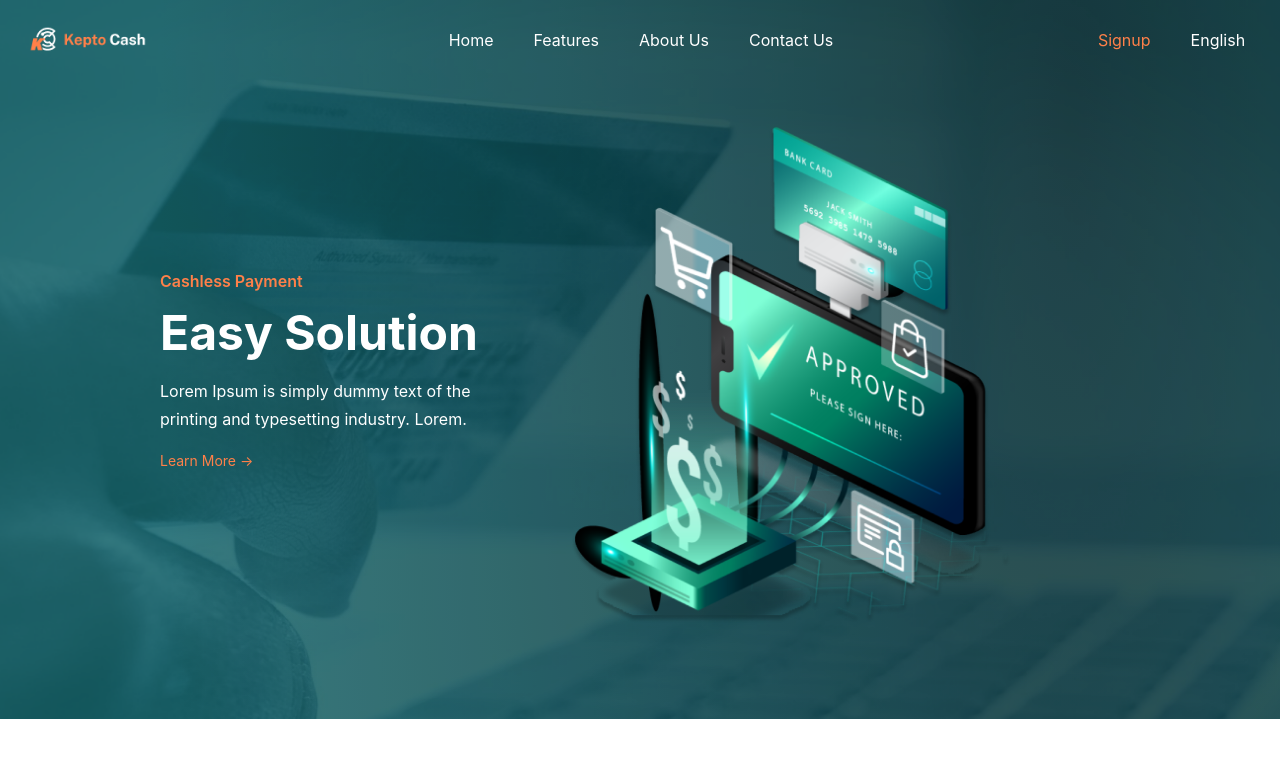
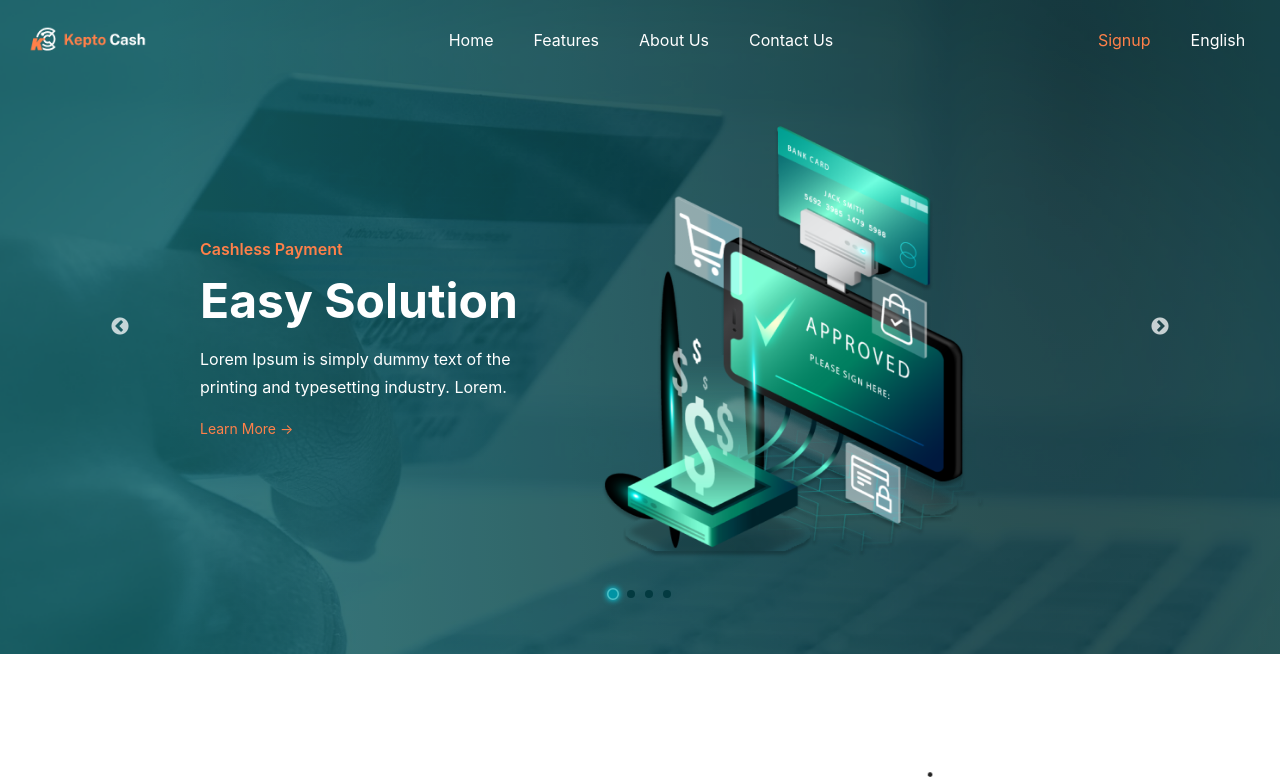
Before and after one commit to masudrana2779/keptocash, a Next.js app: page / in a window 1280 px wide. Shown: the top 781 px of the page. Built offline with nearby package versions, Linux system fonts and the light colour scheme.

Commit message:
banner slider try to done

```diff
--- a/components/Banner/banner.styled.tsx
+++ b/components/Banner/banner.styled.tsx
@@ -6,22 +6,35 @@ export const BannerWrap = styled.div`
   .slick-slide {
     transition: all 0.5s;
     &.slick-current {
-      transform: scale(1.1);
+    }
+  }
+
+  .slick-arrow {
+    z-index: 1;
+    &.slick-prev {
+      left: 110px;
+    }
+    &.slick-next {
+      right: 110px;
     }
   }
 
   .slick-dots {
-    bottom: -10px;
+    bottom: 50px;
     li {
-      width: 6px;
-      height: 6px;
+      width: 8px;
+      height: 8px;
       border-radius: 50%;
-      background: #a9b2b6;
-      margin: 0 2px;
+      background: #033a40;
+      margin: 0 5px;
       transition: all 0.5s;
+      border: 1px solid transparent;
+      box-shadow: 0px 0px 4px transparent;
       &.slick-active {
         transform: scale(1.5);
-        background: #498553;
+        background: #0093a4;
+        border: 1px solid #4ec0c7;
+        box-shadow: 0px 0px 4px #00e6ff;
       }
       button {
         display: none;
--- a/components/Banner/index.tsx
+++ b/components/Banner/index.tsx
@@ -1,4 +1,5 @@
 import Image from "next/image";
+import Slider from "react-slick";
 import { BannerWrap } from "./banner.styled";
 
 const BannerComponent = () => {
@@ -8,7 +9,7 @@ const BannerComponent = () => {
     speed: 2000,
     slidesToShow: 1,
     slidesToScroll: 1,
-    arrows: false,
+    arrows: true,
     centerMode: true,
     centerPadding: "40px",
     autoplay: true,
@@ -23,14 +24,12 @@ const BannerComponent = () => {
         }}
         className=""
       >
-        <BannerWrap className="pt-[120px] pb-24">
-          {/* <Slider {...settings}>
+        <BannerWrap className="">
+          <Slider {...settings}>
             {[1, 1, 1, 1].map((item, i: number) => (
-
-            ))}
-          </Slider> */}
+              <>
                 <div className="container mx-auto px-40">
-            <div className="flex justify-between items-center gap-x-4">
+                  <div className="flex justify-between items-center gap-x-4 pt-[120px] pb-24">
                     <div className="max-w-xs w-full">
                       <div className="text-brand-600 text-base leading-6 font-semibold mb-2">
                         Cashless Payment
@@ -47,9 +46,10 @@ const BannerComponent = () => {
                       </div>
                     </div>
                     <div className="">
-                <div className="flex">
+                      <div className="flex flex-shrink-0">
                         <Image
                           src={"/assets/images/bannerImg.png"}
+                          className={"flex-shrink-0"}
                           width={632}
                           height={509}
                           alt="bannerImg.png"
@@ -60,6 +60,9 @@ const BannerComponent = () => {
                     </div>
                   </div>
                 </div>
+              </>
+            ))}
+          </Slider>
         </BannerWrap>
       </div>
     </>
```
Lines whose indentation alone changed are shown as unchanged.
